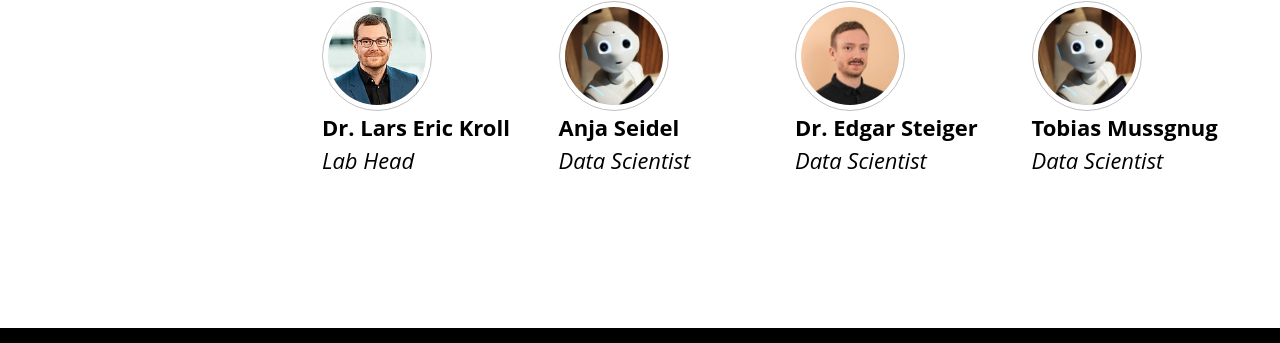
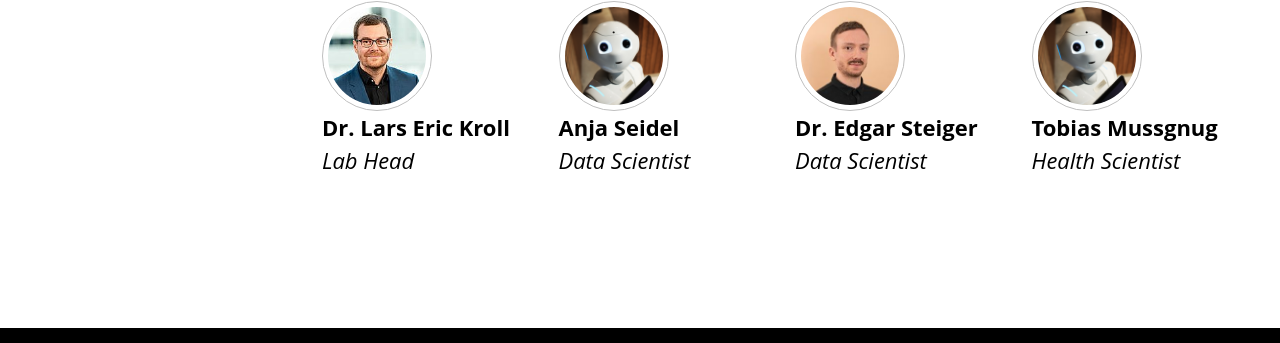
Before and after one commit to zidatalab/zidatalab.github.io, a Jekyll site: the page built from _pages/Team.md, in a window 1280 px wide. Shown: the part 461-804 px from the top of the page. Built offline with Jekyll 4.4.1, drawn with Linux system fonts in a browser that asks for light colours; cached includes are drawn as plain includes; nearby versions of some CDN libraries.

Commit message:
Update authors.yml

```diff
--- a/_data/authors.yml
+++ b/_data/authors.yml
@@ -21,5 +21,5 @@ Edgar:
         url: "https://twitter.com/edquartett"
 Tobias:
   name    : "Tobias Mussgnug"
-  bio         : "Data Scientist"
+  bio         : "Health Scientist"
   avatar      : "/assets/images/robot-min.jpg"
```
